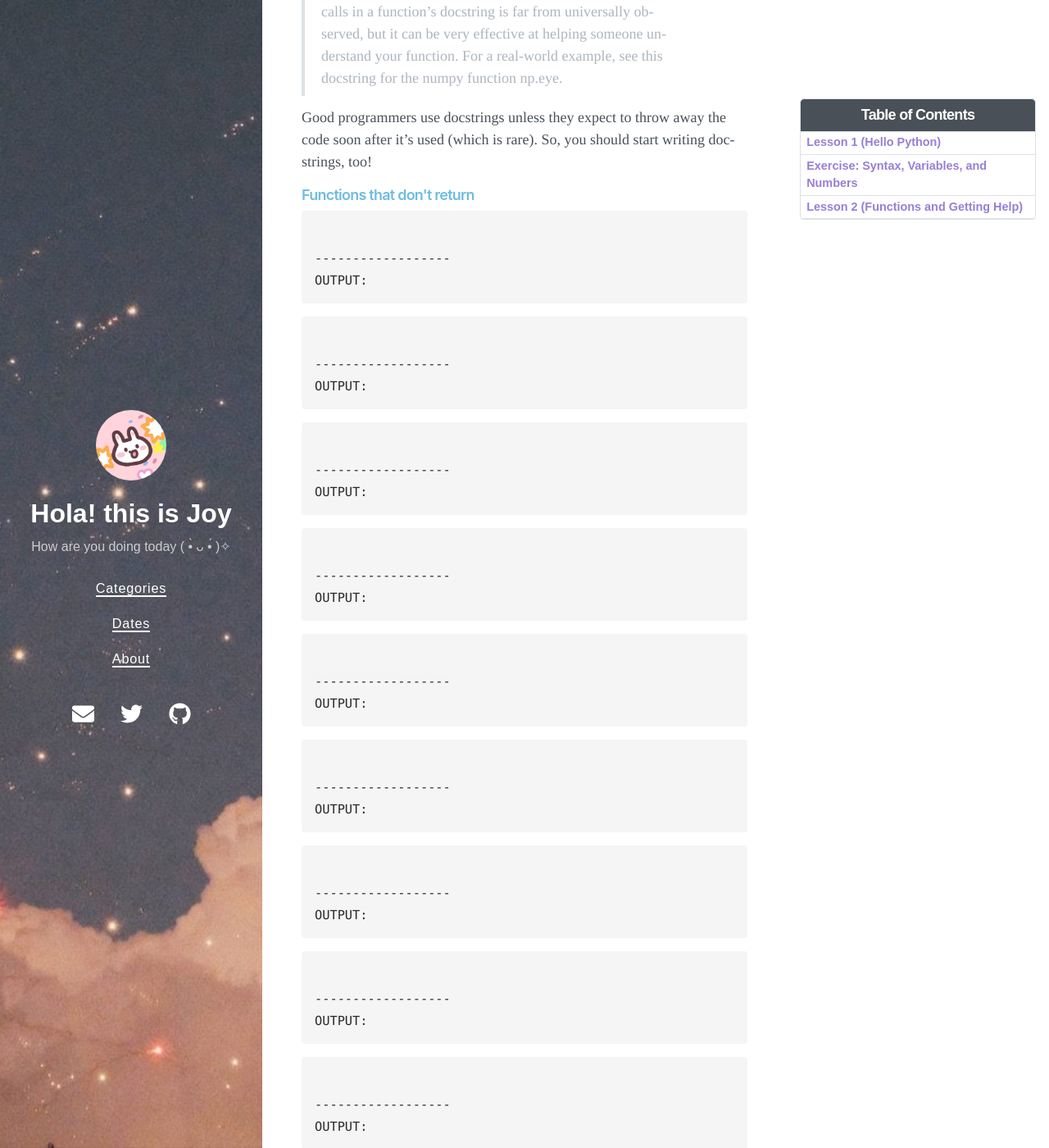
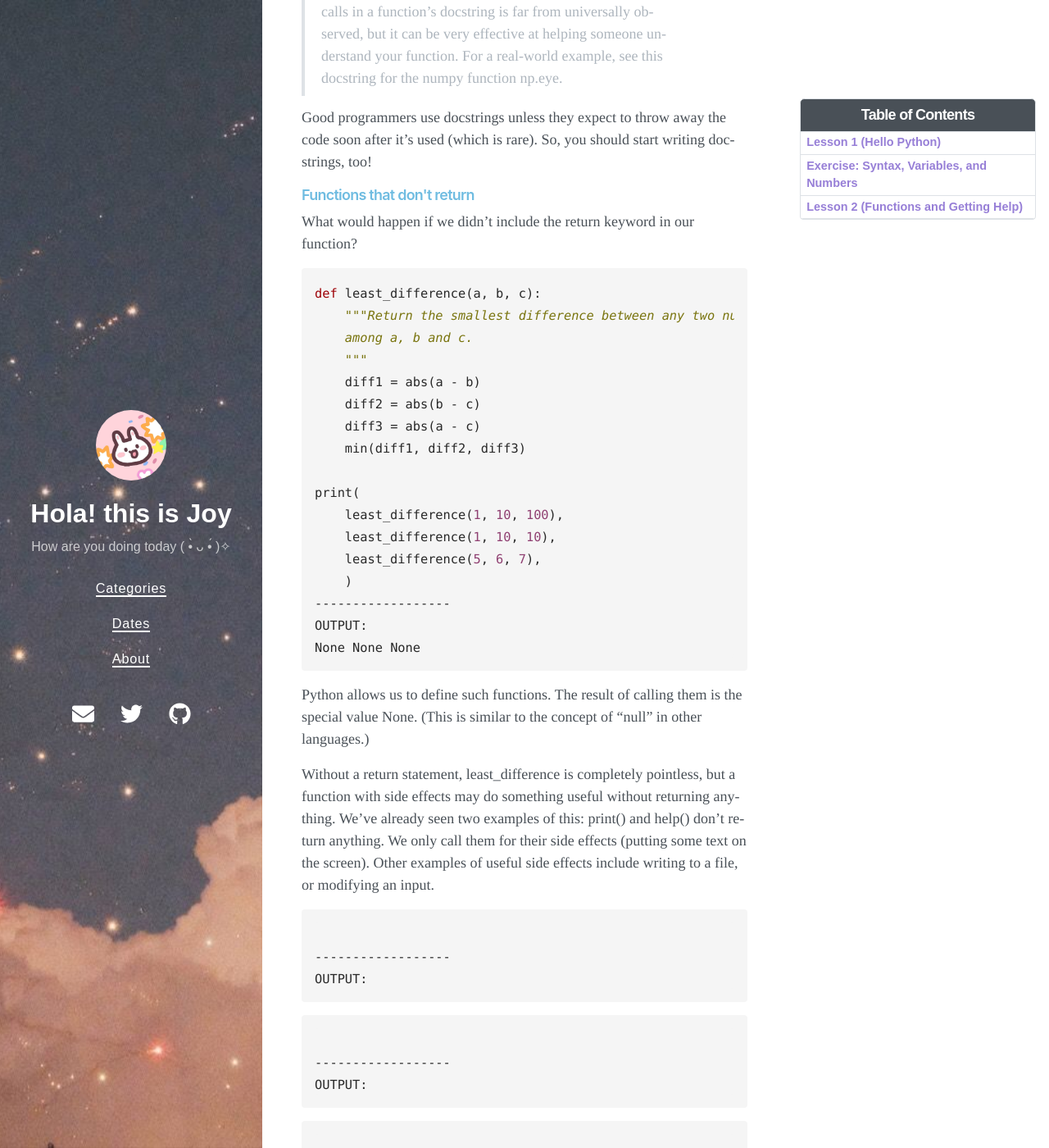
Before and after one commit to Joy3Luo/mathnotes, a Jekyll site: the page built from _posts/2021-08-02-30_ML.md, in a window 1280 px wide and 1400 px high, scrolled down 20214 px. Shown: the whole window at 82% size. Built offline with Jekyll 4.4.1, drawn with Linux system fonts in a browser that asks for light colours; nearby versions of some CDN libraries.

Commit message:
Update 2021-08-02-30_ML.md

````diff
--- a/_posts/2021-08-02-30_ML.md
+++ b/_posts/2021-08-02-30_ML.md
@@ -729,12 +729,31 @@ Good programmers use docstrings unless they expect to throw away the code soon a
 
 #### <font color= 6FBCE1> Functions that don't return </font>
 
+What would happen if we didn't include the return keyword in our function?
+
 ```python
+def least_difference(a, b, c):
+    """Return the smallest difference between any two numbers
+    among a, b and c.
+    """
+    diff1 = abs(a - b)
+    diff2 = abs(b - c)
+    diff3 = abs(a - c)
+    min(diff1, diff2, diff3)
 
+print(
+    least_difference(1, 10, 100),
+    least_difference(1, 10, 10),
+    least_difference(5, 6, 7),
+    )
 ------------------
 OUTPUT:
+None None None
 ```
 
+Python allows us to define such functions. The result of calling them is the special value None. (This is similar to the concept of "null" in other languages.)
+
+Without a return statement, least_difference is completely pointless, but a function with side effects may do something useful without returning anything. We've already seen two examples of this: print() and help() don't return anything. We only call them for their side effects (putting some text on the screen). Other examples of useful side effects include writing to a file, or modifying an input.
 
 ```python
 
````
